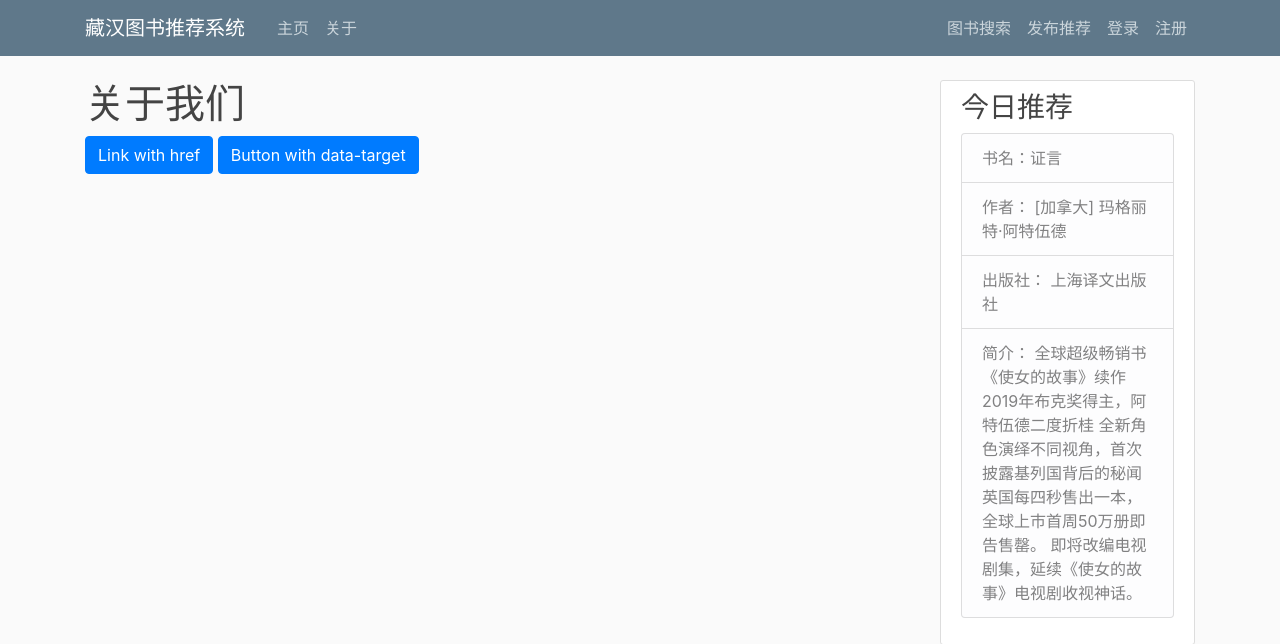
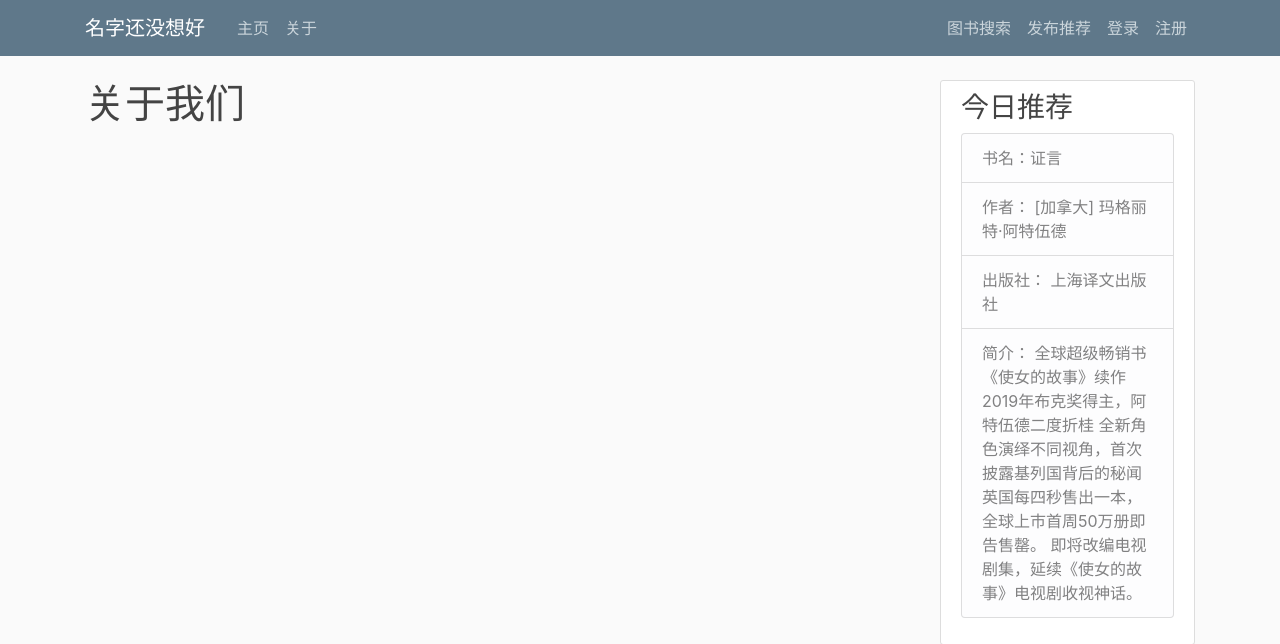
Before and after one commit to WallXiaoming/book_recommend, a Django app: page /about/ in a window 1280 px wide. Shown: the top 644 px of the page. Run offline with Django 3.2, Linux system fonts and the light colour scheme; some libraries are stand-ins or nearby versions.

Commit message:
删除了about 界面, 但未找到bootstap 失效原因，样式用不了

```diff
--- a/blog/templates/blog/about.html
+++ b/blog/templates/blog/about.html
@@ -2,17 +2,5 @@
 {% block content %}
     <h1> 关于我们 </h1>
 
-	<p>
-	  <a class="btn btn-primary" data-toggle="collapse" href="#collapseExample" role="button" aria-expanded="false" aria-controls="collapseExample">
-		Link with href
-	  </a>
-	  <button class="btn btn-primary" type="button" data-toggle="collapse" data-target="#collapseExample" aria-expanded="false" aria-controls="collapseExample">
-		Button with data-target
-	  </button>
-	</p>
-	<div class="collapse" id="collapseExample">
-	  <div class="card card-body">
-		Anim pariatur cliche reprehenderit, enim eiusmod high life accusamus terry richardson ad squid. Nihil anim keffiyeh helvetica, craft beer labore wes anderson cred nesciunt sapiente ea proident.
-	  </div>
-	</div>
+
 {% endblock content %}
--- a/blog/templates/blog/base.html
+++ b/blog/templates/blog/base.html
@@ -23,7 +23,7 @@
       <nav class="navbar navbar-expand-md navbar-dark bg-steel fixed-top">
         <div class="container">
 <!--          <a class="navbar-brand mr-4" href="{% url 'blog-home' %}">藏汉图书推荐系统 བོད་རྒྱ་འི་དཔེ་དེབ་འོས་སྦྱོར་བྱེད་པའི་མ་ལག། </a>-->
-            <a class="navbar-brand mr-4" href="{% url 'blog-home' %}">藏汉图书推荐系统</a>
+            <a class="navbar-brand mr-4" href="{% url 'blog-home' %}">名字还没想好</a>
           <button class="navbar-toggler" type="button" data-toggle="collapse" data-target="#navbarToggle" aria-controls="navbarToggle" aria-expanded="false" aria-label="Toggle navigation">
           <span class="navbar-toggler-icon"></span>
           </button>
```
Also changed, not shown: blog/templates/blog/post_detail.html (+20 -19 lines).
